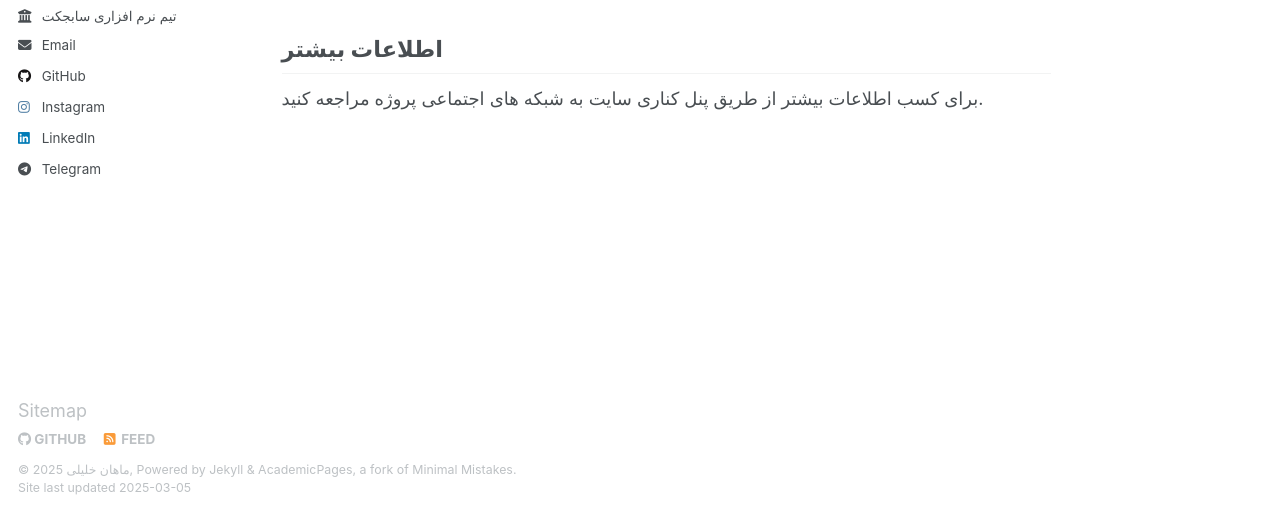
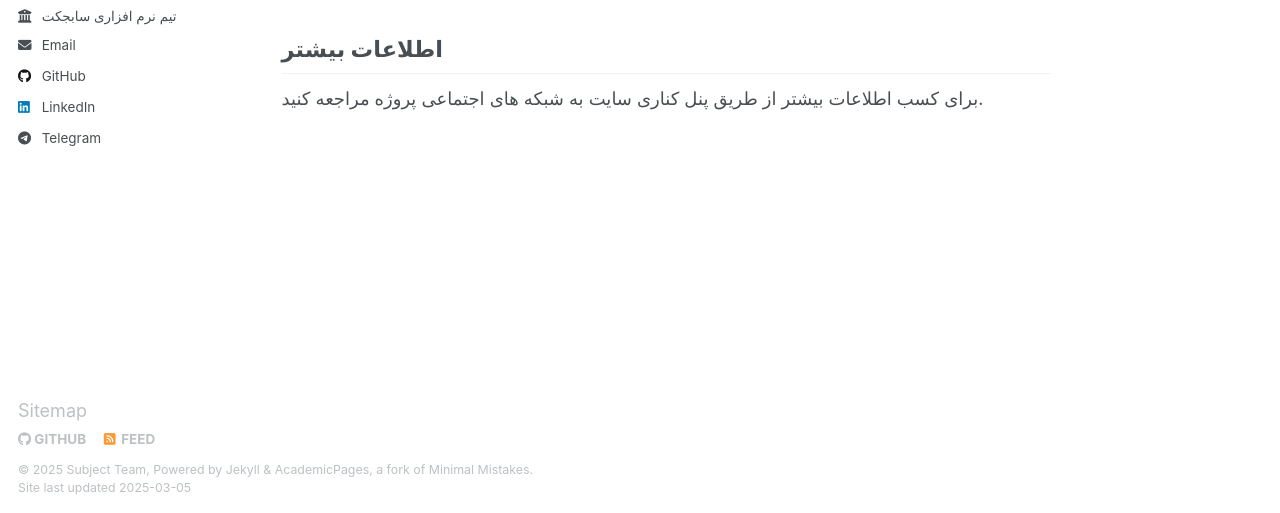
Before and after one commit to Subject-Team/SajapaApp, a Jekyll site: the page built from _pages/about.md, in a window 1280 px wide and 900 px high, scrolled down 1136 px. Shown: the part 384-897 px from the top of the window. Built offline with Jekyll 4.4.1, drawn with Linux system fonts in a browser that asks for light colours.

Commit message:
Update _config.yml

```diff
--- a/_config.yml
+++ b/_config.yml
@@ -11,7 +11,7 @@ locale                   : "fa-IR"
 site_theme               : "default"
 title                    : "Sajapa"
 title_separator          : "-"
-name                     : &name "ماهان خلیلی"
+name                     : &name "Subject Team"
 description              : &description "سامانه جامع پایش سلامت"
 url                      : https://subject-team.github.io/SajapaApp # the base hostname & protocol for your site e.g. "https://[your GitHub username].github.io"
 baseurl                  : "" # the subpath of your site, e.g. "/blog"
@@ -57,7 +57,7 @@ author:
   goodreads        : # Username
   google_plus      : # Username
   keybase          : # Username
-  instagram        : "Sajapa" # Username
+  instagram        : # "Sajapa" # Username
   lastfm           : # Username
   linkedin         : "mahan-khalili-s" # Username
   mastodon         : # URL
@@ -65,7 +65,7 @@ author:
   pinterest        : # Username
   soundcloud       : # Username
   steam            : # Username
-  telegram         : "Sajapa" # URL
+  telegram         : "SajapaApp" # URL
   tumblr           : # Username
   twitter          : # Username for X / Twitter
   vine             : # Username
```
